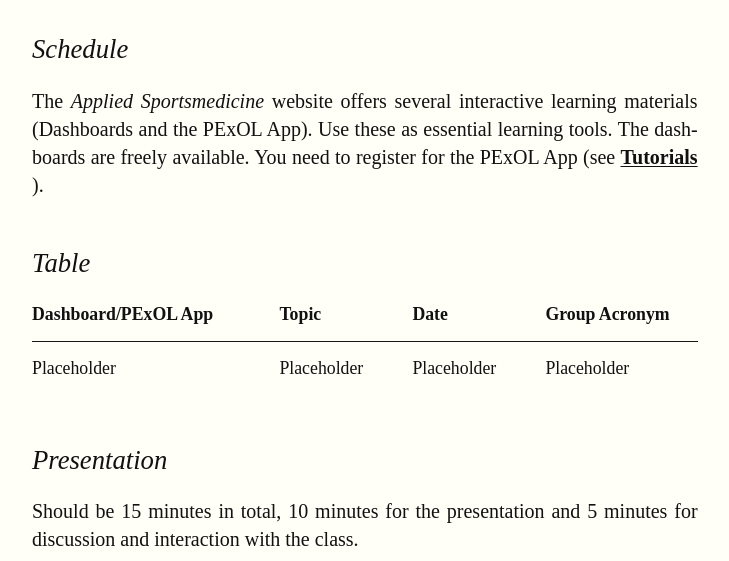
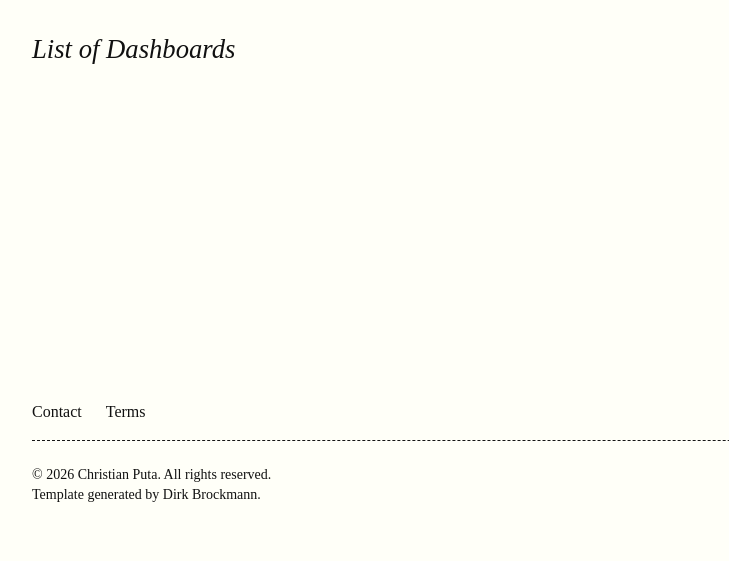
Before and after one commit to chrisputa/exercise_nutrition_immune_function, an Astro site: page /dashboards in a window 1280 px wide. Shown: the part 239-800 px from the top of the page, without its empty margins (96-825 px from the left). Built offline with nearby package versions, Linux system fonts and the light colour scheme; Astro itself is replaced by a stand-in of ours; a web font is replaced by a local one.

Commit message:
Update dashboards

```diff
--- a/src/content/pages/dashboards/index.mdx
+++ b/src/content/pages/dashboards/index.mdx
@@ -4,18 +4,4 @@ description: "Dashboards on topics relevant for Applied Sportsmedicine."
 showHeader: false
 ---
 
-### Schedule
-
-The *Applied Sportsmedicine* website offers several interactive learning materials (Dashboards and the PExOL App).
-Use these as essential learning tools. The dashboards are freely available. You need to register for
-the PExOL App (see [Tutorials](/tutorials)).
-
-### Table
-| Dashboard/PExOL App | Topic | Date | Group Acronym |
-|----------|----------|----------|----------|
-| Placeholder  | Placeholder  | Placeholder  | Placeholder  |
-
-### Presentation
-Should be 15 minutes in total, 10 minutes for the presentation and 5 minutes for discussion and interaction with the class.
-
 ### List of Dashboards
```
